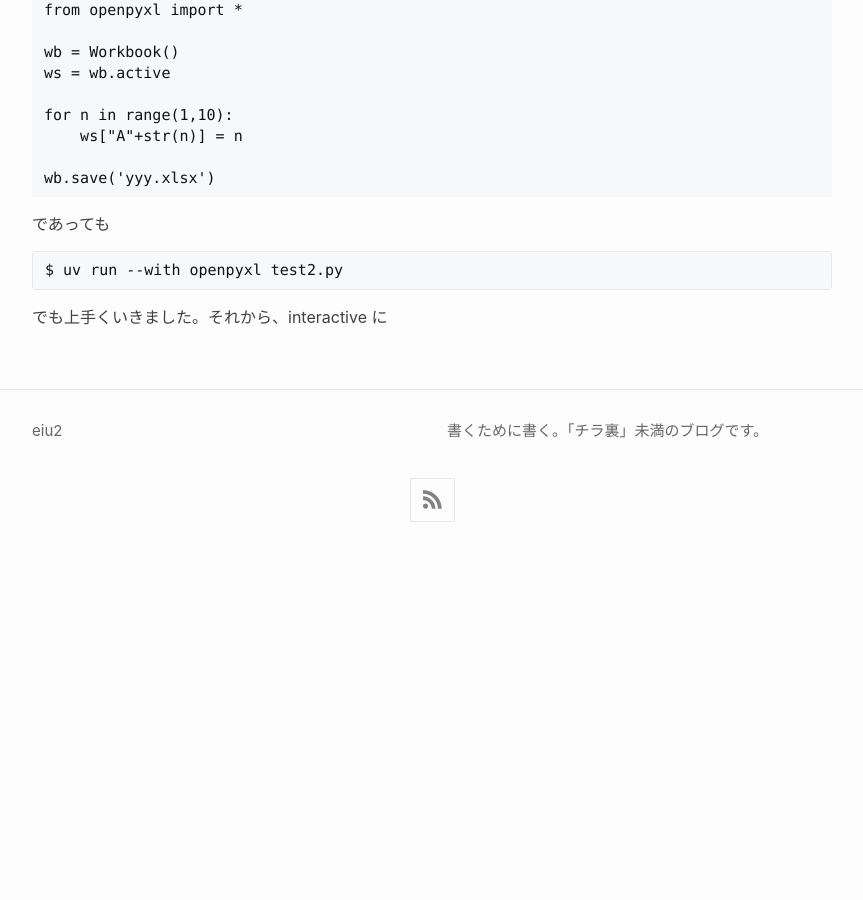
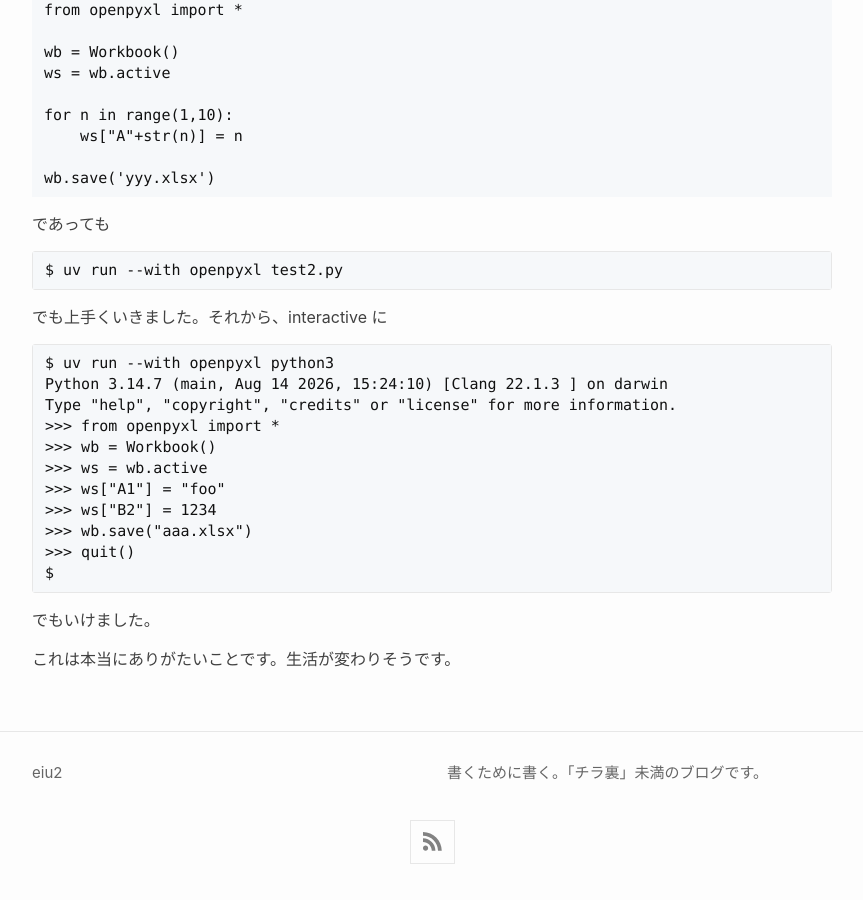
Before and after one commit to eiu2/eiu2.github.com, a Jekyll site: the page built from _posts/2026-08-29-script.md, in a window 1280 px wide and 900 px high, scrolled down 1078 px. Shown: the whole window, without its empty margins (208-1071 px from the left). Built offline with Jekyll 4.4.1, drawn with Linux system fonts in a browser that asks for light colours; nearby versions of some CDN libraries; before the commit the page ends 1636 px from its top, so only the background shows below that.

Commit message:
Update 2026-08-29-script.md

```diff
--- a/_posts/2026-08-29-script.md
+++ b/_posts/2026-08-29-script.md
@@ -63,3 +63,21 @@ $ uv run --with openpyxl test2.py
 ~~~
 
 でも上手くいきました。それから、interactive に
+
+~~~
+$ uv run --with openpyxl python3
+Python 3.14.7 (main, Aug 14 2026, 15:24:10) [Clang 22.1.3 ] on darwin
+Type "help", "copyright", "credits" or "license" for more information.
+>>> from openpyxl import *
+>>> wb = Workbook()
+>>> ws = wb.active
+>>> ws["A1"] = "foo"
+>>> ws["B2"] = 1234
+>>> wb.save("aaa.xlsx")
+>>> quit()
+$
+~~~
+
+でもいけました。
+
+これは本当にありがたいことです。生活が変わりそうです。
```
